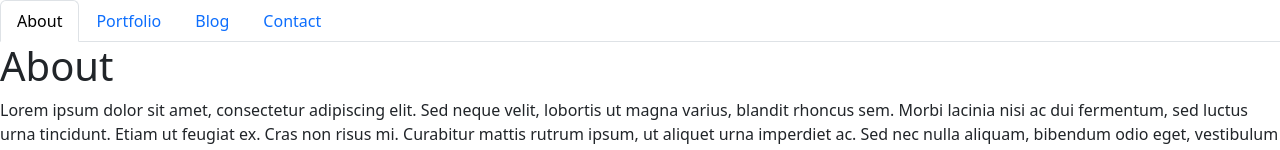
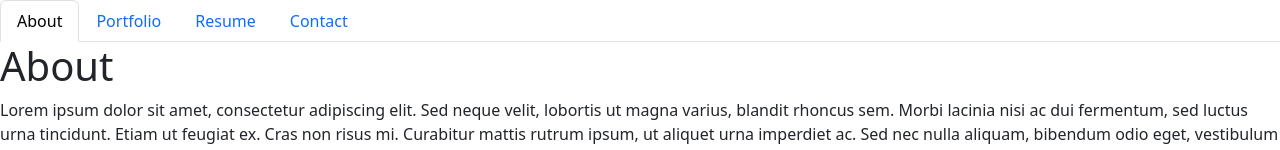
Before and after one commit to 13Blackmagic/AnthonyLaNierPortfolio, a React (Create React App) app: page / in a window 1280 px wide. Shown: the top 150 px of the page. Built offline with nearby package versions, Linux system fonts and the light colour scheme.

Commit message:
removed blog for resume

```diff
--- a/src/components/NavTabs.js
+++ b/src/components/NavTabs.js
@@ -28,12 +28,12 @@
       </li>
       <li className="nav-item">
         <a
-          href="#blog"
-          onClick={() => handlePageChange('Blog')}
-          // Check to see if the currentPage is `Blog`, and if so we use the active link class from bootstrap. Otherwise, we set it to a normal nav-link
-          className={currentPage === 'Blog' ? 'nav-link active' : 'nav-link'}
+          href="#resume"
+          onClick={() => handlePageChange('Resume')}
+          // Check to see if the currentPage is `Resume`, and if so we use the active link class from bootstrap. Otherwise, we set it to a normal nav-link
+          className={currentPage === 'Resume' ? 'nav-link active' : 'nav-link'}
         >
-          Blog
+          Resume
         </a>
       </li>
       <li className="nav-item">
--- a/src/components/PortfolioContainer.js
+++ b/src/components/PortfolioContainer.js
@@ -2,7 +2,7 @@
 import NavTabs from './NavTabs';
 import About from './pages/About';
 import Portfolio from './pages/Portfolio';
-import Blog from './pages/Blog';
+import Resume from './pages/Resume';
 import Contact from './pages/Contact';
 
 export default function PortfolioContainer() {
@@ -16,8 +16,8 @@
     if (currentPage === 'Portfolio') {
       return <Portfolio />;
     }
-    if (currentPage === 'Blog') {
-      return <Blog />;
+    if (currentPage === 'Resume') {
+      return <Resume />;
     }
     return <Contact />;
   };
--- a/src/components/pages/Blog.js
+++ b/src/components/pages/Resume.js
@@ -1,9 +1,9 @@
 import React from 'react';
 
-export default function Blog() {
+export default function Resume() {
   return (
     <div>
-      <h1>Blog Page</h1>
+      <h1>Resume</h1>
       <p>
         Donec a volutpat quam. Curabitur nec varius justo, sed rutrum ligula.
         Curabitur pellentesque turpis sit amet eros iaculis, a mollis arcu
```
